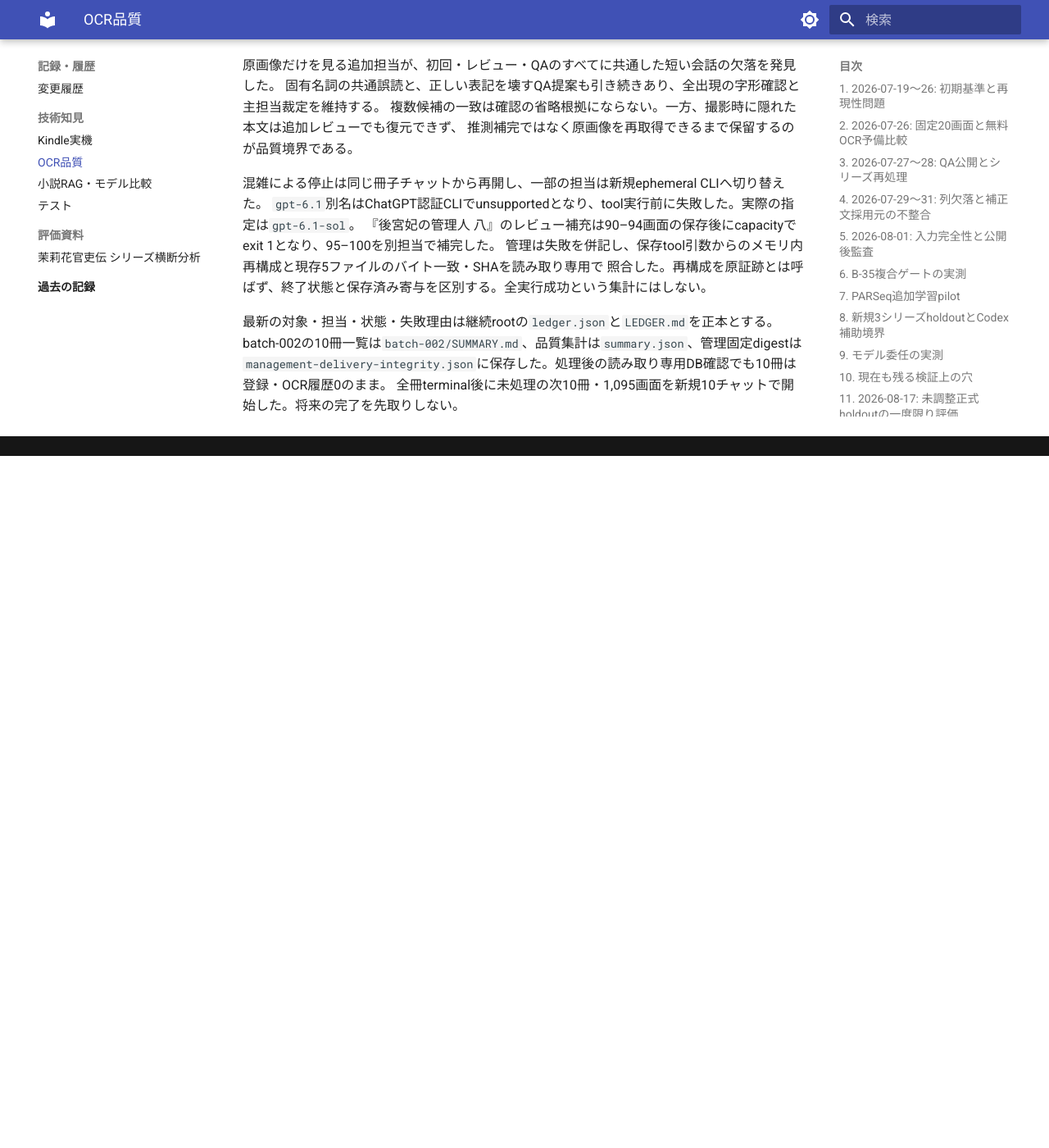
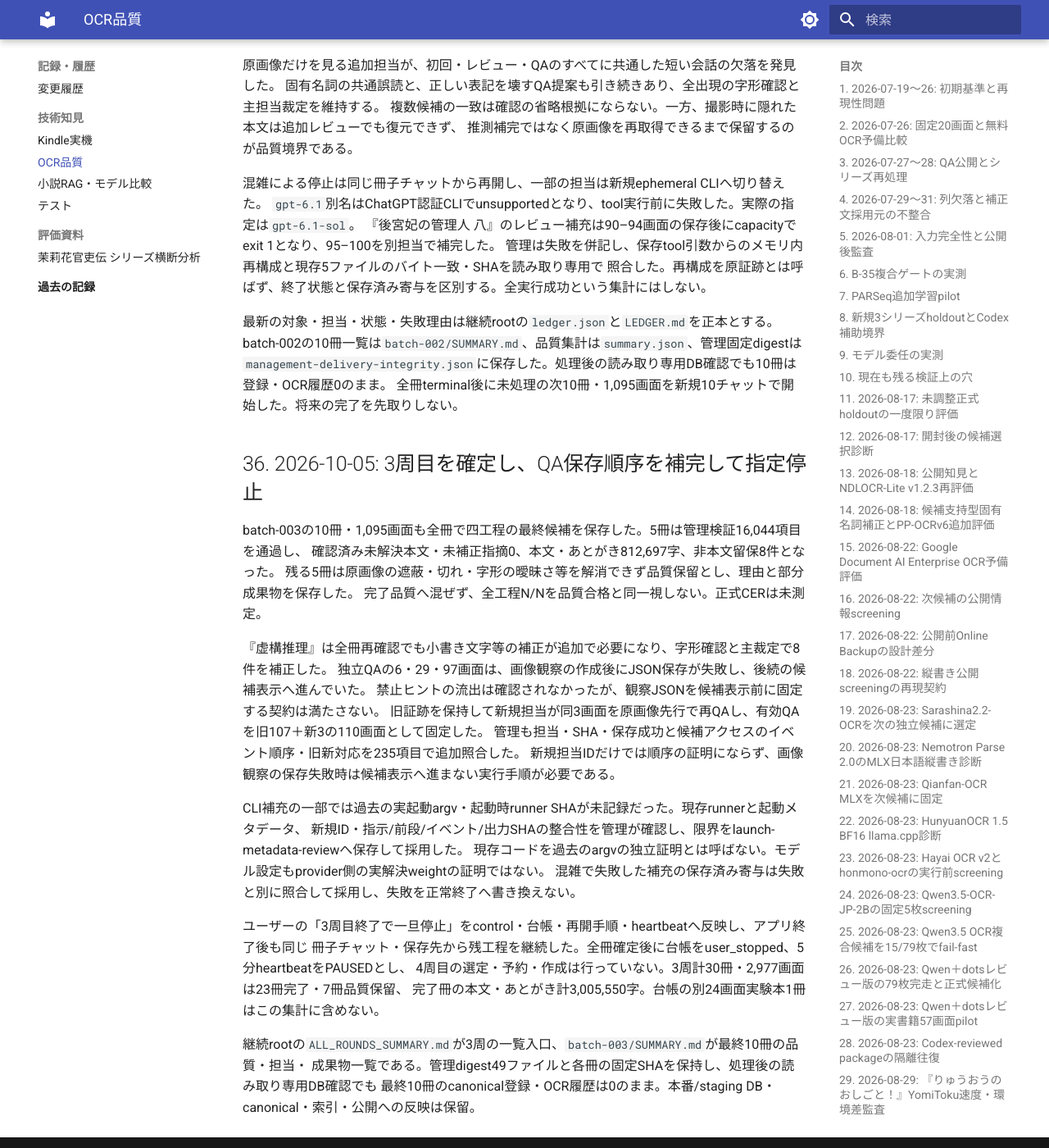
Before and after one commit to kkmmyr/Pic2PDF_Viewer, an MkDocs documentation site: the page built from docs/log/技術知見/OCR品質改善_技術知見.md, in a window 1280 px wide and 1400 px high, scrolled down 23021 px. Shown: the whole window at 82% size. Built offline with MkDocs 1.6.1 and Material for MkDocs 9.7.7, drawn with Linux system fonts in a browser that asks for light colours; before the commit the page ends 23577 px from its top, so only the background shows below that.

Commit message:
docs(ocr): finalize third batch and stop at user boundary
Record final quality results and restore independent QA after three save-order
violations without altering the original evidence. Persist the user stop after
round three and retain all quarantined artifacts outside the repository.

Co-Authored-By: Codex GPT-6.1 Sol <noreply@anthropic.com>

```diff
--- a/docs/log/技術知見/OCR品質改善_技術知見.md
+++ b/docs/log/技術知見/OCR品質改善_技術知見.md
@@ -841,3 +841,31 @@ staging・canonical・FTS・Embedding・公開は保留。人手正解全文と
 batch-002の10冊一覧は`batch-002/SUMMARY.md`、品質集計は`summary.json`、管理固定digestは
 `management-delivery-integrity.json`に保存した。処理後の読み取り専用DB確認でも10冊は登録・OCR履歴0のまま。
 全冊terminal後に未処理の次10冊・1,095画面を新規10チャットで開始した。将来の完了を先取りしない。
+
+## 36. 2026-10-05: 3周目を確定し、QA保存順序を補完して指定停止
+
+batch-003の10冊・1,095画面も全冊で四工程の最終候補を保存した。5冊は管理検証16,044項目を通過し、
+確認済み未解決本文・未補正指摘0、本文・あとがき812,697字、非本文留保8件となった。
+残る5冊は原画像の遮蔽・切れ・字形の曖昧さ等を解消できず品質保留とし、理由と部分成果物を保存した。
+完了品質へ混ぜず、全工程N/Nを品質合格と同一視しない。正式CERは未測定。
+
+『虚構推理』は全冊再確認でも小書き文字等の補正が追加で必要になり、字形確認と主裁定で8件を補正した。
+独立QAの6・29・97画面は、画像観察の作成後にJSON保存が失敗し、後続の候補表示へ進んでいた。
+禁止ヒントの流出は確認されなかったが、観察JSONを候補表示前に固定する契約は満たさない。
+旧証跡を保持して新規担当が同3画面を原画像先行で再QAし、有効QAを旧107＋新3の110画面として固定した。
+管理も担当・SHA・保存成功と候補アクセスのイベント順序・旧新対応を235項目で追加照合した。
+新規担当IDだけでは順序の証明にならず、画像観察の保存失敗時は候補表示へ進まない実行手順が必要である。
+
+CLI補充の一部では過去の実起動argv・起動時runner SHAが未記録だった。現存runnerと起動メタデータ、
+新規ID・指示/前段/イベント/出力SHAの整合性を管理が確認し、限界をlaunch-metadata-reviewへ保存して採用した。
+現存コードを過去のargvの独立証明とは呼ばない。モデル設定もprovider側の実解決weightの証明ではない。
+混雑で失敗した補充の保存済み寄与は失敗と別に照合して採用し、失敗を正常終了へ書き換えない。
+
+ユーザーの「3周目終了で一旦停止」をcontrol・台帳・再開手順・heartbeatへ反映し、アプリ終了後も同じ
+冊子チャット・保存先から残工程を継続した。全冊確定後に台帳をuser_stopped、5分heartbeatをPAUSEDとし、
+4周目の選定・予約・作成は行っていない。3周計30冊・2,977画面は23冊完了・7冊品質保留、
+完了冊の本文・あとがき計3,005,550字。台帳の別24画面実験本1冊はこの集計に含めない。
+
+継続rootの`ALL_ROUNDS_SUMMARY.md`が3周の一覧入口、`batch-003/SUMMARY.md`が最終10冊の品質・担当・
+成果物一覧である。管理digest49ファイルと各冊の固定SHAを保持し、処理後の読み取り専用DB確認でも
+最終10冊のcanonical登録・OCR履歴は0のまま。本番/staging DB・canonical・索引・公開への反映は保留。
```
Also changed, not shown: docs/design/環境構築/OCR継続処理運用.md (+5 -0 lines), docs/log/変更履歴.md (+7 -0 lines).
